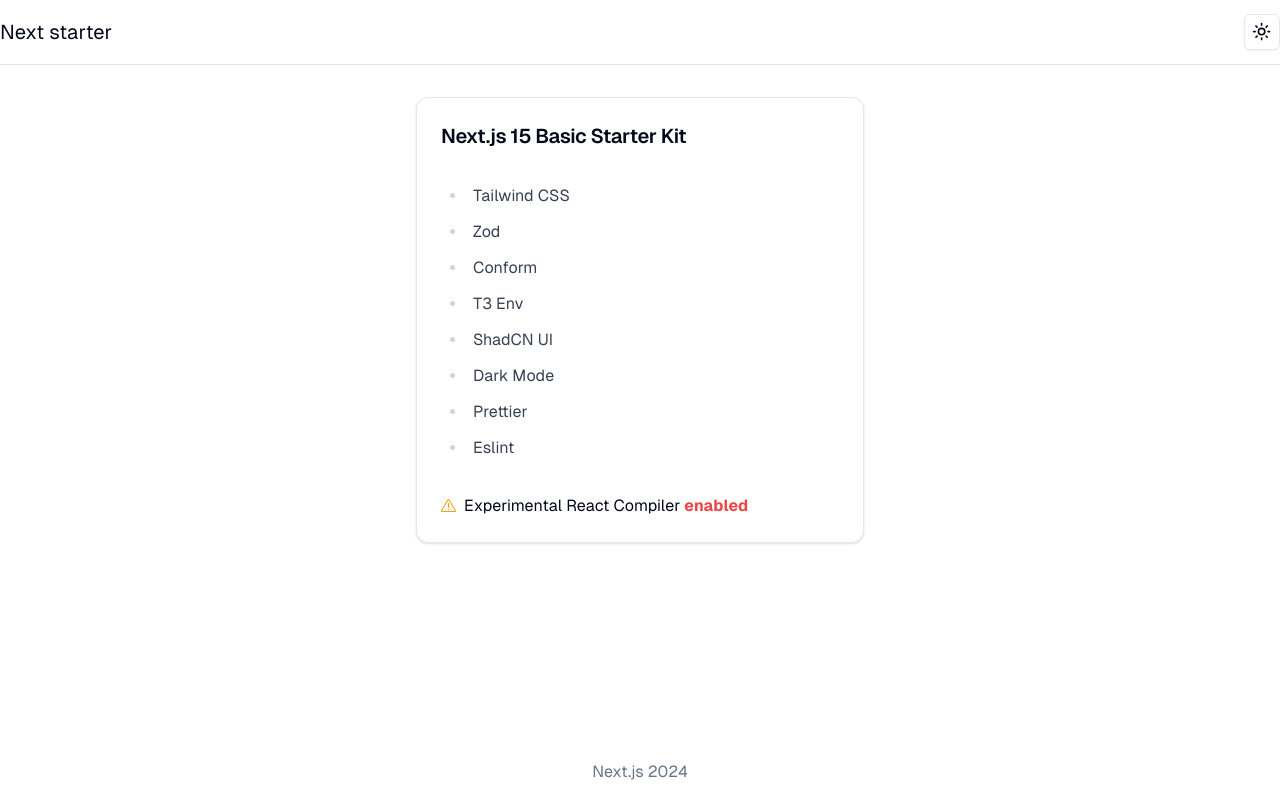
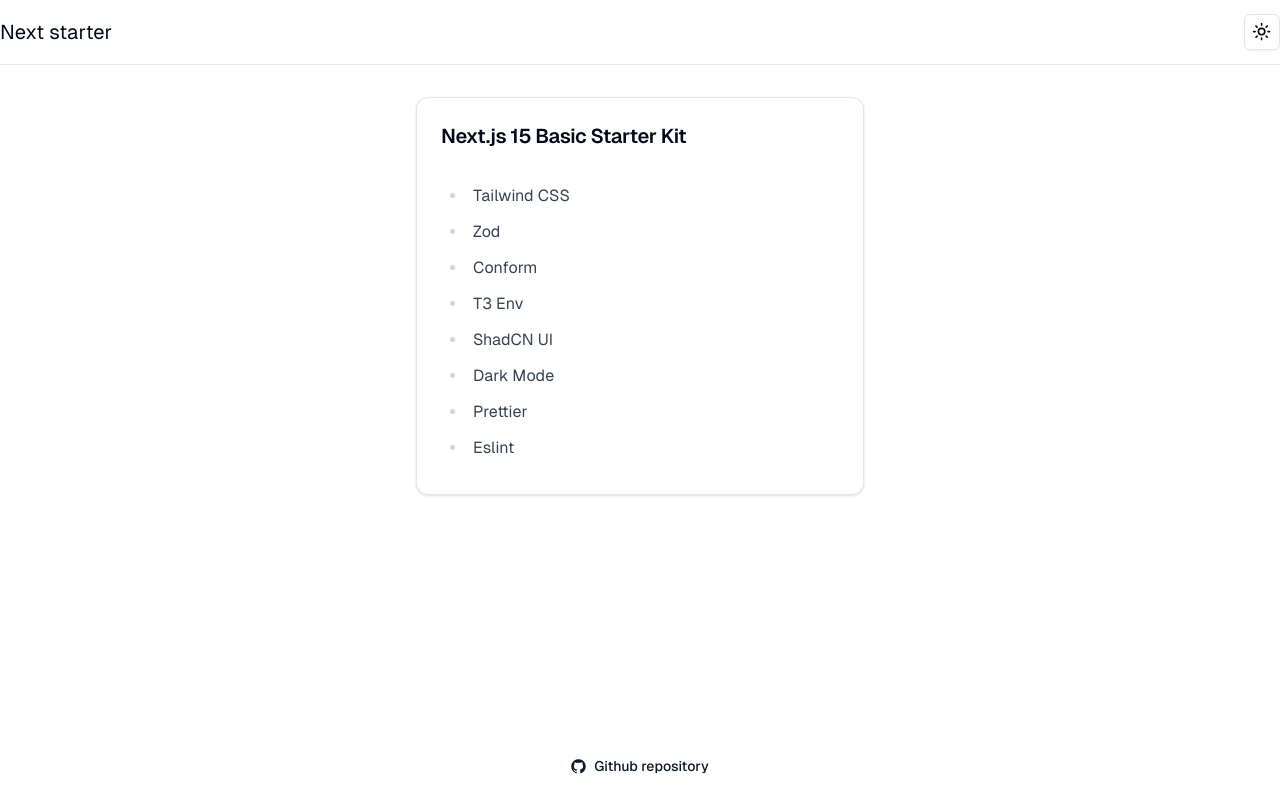
Before and after one commit to impeterk/next-starter, a Next.js app: page / in a window 1280 px wide. Built offline with nearby package versions, Linux system fonts and the light colour scheme.

Commit message:
improve main page

```diff
--- a/next.config.ts
+++ b/next.config.ts
@@ -1,7 +1,7 @@
 const nextConfig = {
   experimental: {
     // typedRoutes: true, //not supported by turbopack yet :-(
-    reactCompiler: true,
+    // reactCompiler: true,
   },
 };
 
--- a/src/app/page.tsx
+++ b/src/app/page.tsx
@@ -1,12 +1,4 @@
-import { ExclamationTriangleIcon } from '@radix-ui/react-icons';
-
-import {
-  Card,
-  CardContent,
-  CardFooter,
-  CardHeader,
-  CardTitle,
-} from '@/components/ui/card';
+import { Card, CardContent, CardHeader, CardTitle } from "@/components/ui/card";
 
 export default function Home() {
   return (
@@ -31,11 +23,6 @@
             </ul>
           </article>
         </CardContent>
-        <CardFooter>
-          <ExclamationTriangleIcon className="text-warning mr-2" /> Experimental
-          React Compiler{' '}
-          <strong className="ml-1 text-destructive">enabled</strong>
-        </CardFooter>
       </Card>
     </section>
   );
--- a/src/components/layout.tsx
+++ b/src/components/layout.tsx
@@ -1,5 +1,8 @@
 import Link from "next/link";
 
+import { GitHubLogoIcon } from "@radix-ui/react-icons";
+
+import { Button } from "./ui/button";
 import ThemeSwitch from "./ui/theme-switch";
 
 export const Header = () => {
@@ -18,7 +21,11 @@
 export const Footer = () => {
   return (
     <footer className="p-4 text-center text-muted-foreground">
-      Next.js {new Date().getFullYear()}
+      <Button asChild variant={"link"}>
+        <Link href="https://github.com/impeterk/next-starter">
+          <GitHubLogoIcon className="mr-2" /> Github repository
+        </Link>
+      </Button>
     </footer>
   );
 };
--- a/src/components/ui/button.tsx
+++ b/src/components/ui/button.tsx
@@ -32,7 +32,7 @@
       variant: "default",
       size: "default",
     },
-  }
+  },
 );
 
 export interface ButtonProps
@@ -51,7 +51,7 @@
         {...props}
       />
     );
-  }
+  },
 );
 Button.displayName = "Button";
 
--- a/src/components/ui/card.tsx
+++ b/src/components/ui/card.tsx
@@ -10,7 +10,7 @@
     ref={ref}
     className={cn(
       "rounded-xl border bg-card text-card-foreground shadow",
-      className
+      className,
     )}
     {...props}
   />
```
Also changed, not shown: eslint.config.mjs (+5 -5 lines), package.json (+9 -12 lines), src/app/layout.tsx (+11 -11 lines), .prettierrc.json, 2 other files (tests, documents, lock files or other folders).
